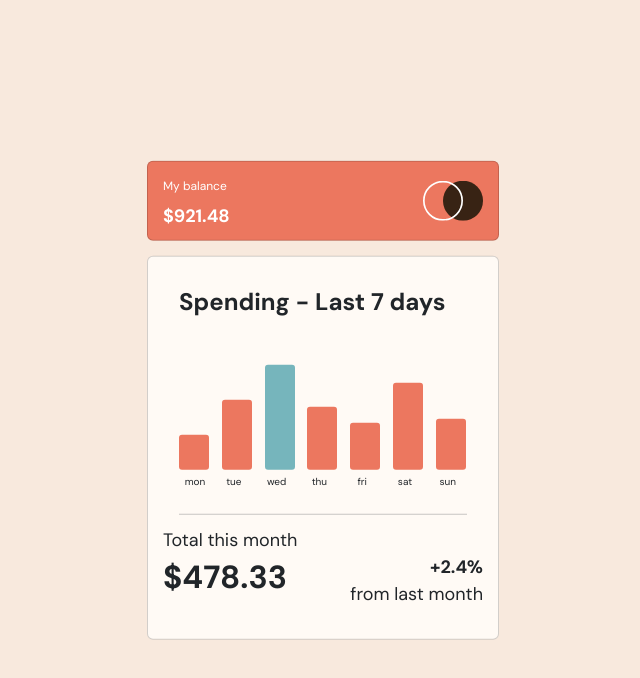
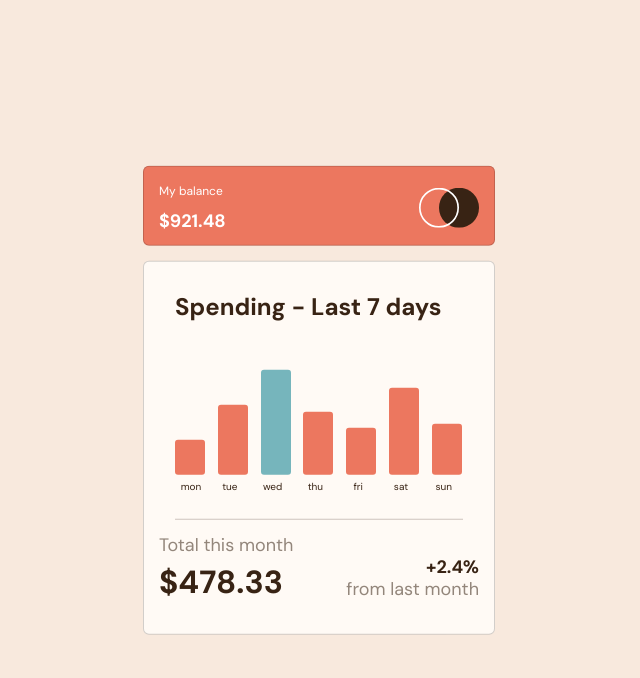
Before and after one commit to ashish-tiwari98/Expenses-chart-component, a plain HTML site: page index.html in a window 1280 px wide. Shown: the whole page, without its empty margins (317-957 px from the left). Drawn offline with nearby package versions, Linux system fonts and the light colour scheme.

Commit message:
completed project

```diff
--- a/index.html
+++ b/index.html
@@ -20,12 +20,12 @@
   <main class="container vertical">
     <div class="card header">
       <div class="row">
-      <div class="col-md-6">
+      <div class="col">
         <p class="mb-2 balance">My balance</p>
         <p><strong>$921.48</strong></p>
       </div>
-      <div class="col-md-6 mt-1">
-      <img src="images/logo.svg">
+      <div class="col">
+      <img src="images/logo.svg" alt="logo" class="logo">
       </div>
     </div>
     </div>
@@ -45,14 +45,14 @@
       </div>
       <hr class="my-3">
       </div>
-        <p class="mb-0">Total this month</p>
+        <p class="mb-0 light">Total this month</p>
         <div class="row">
-          <div class="col-md-6">
+          <div class="col">
         <h2 class="mt-1"><strong>$478.33</strong></h2>
           </div>
-          <div class="col-md-6">
+          <div class="col">
             <p class="mb-0 increment"><strong>+2.4%</strong></p>
-            <p class="increment">from last month</p>
+            <p class="increment light">from last month</p>
          </div>
         </div>
       </div>
--- a/index.js
+++ b/index.js
@@ -45,7 +45,7 @@ var obj = JSON.parse('[\
     const node = document.createTextNode(obj[$i].day);
     para.appendChild(node);
     para.style.position="absolute";
-    para.style.bottom="150px";
+    para.style.bottom="140px";
     para.style.fontSize="10px";
     para.style.width="30px";
     para.style.display="inline-block";
@@ -64,9 +64,6 @@ var obj = JSON.parse('[\
     id1=id.id;
     var index = obj.map(function(e) { return e.day; }).indexOf(id1);
     id.childNodes[0].innerHTML=obj[index].amount;
-    var t=obj[index].amount;
-
-    // id.childNodes[0].style.top=obj[index].amount+"px";
   }
 
   function fun1(id){
--- a/styles.css
+++ b/styles.css
@@ -5,10 +5,11 @@ body{
     background-color:hsl(27, 66%, 92%);
     font-family: 'DM Sans', sans-serif;
     font-size: 18px;
+    color:hsl(25, 47%, 15%);
 }
 
 .container{
-    width:24rem;
+    max-width:24rem;
 }
 .vertical{
     position: absolute;
@@ -19,19 +20,19 @@ body{
 
 .card{
     width:22rem;
-    margin:auto;
     padding:15px;
 }
 
 .header{
-    margin-bottom: 15px !important;
+    margin-bottom: 15px;
     background-color: hsl(10, 79%, 65%);
     color:white;
-    height:80px;
+    max-height:80px;
 }
 
-.col-md-6 img{
+.logo{
     float: right;
+    margin-top:6px;
     width:60px;
 }
 
@@ -42,6 +43,10 @@ body{
 .main-body{
     background-color: hsl(33, 100%, 98%);
 }
+.heading{
+    color:hsl(25, 47%, 15%);
+}
+
 
 hr{
     position: relative;
@@ -50,7 +55,13 @@ hr{
 
 .increment{
     float: right;
+    margin-top: -5px;
 }
+
+.light{
+    color:hsl(28, 10%, 53%);
+}
+
   /* Tooltip text */
 .tooltiptext {
     border-bottom: 1px dotted black;
@@ -58,18 +69,16 @@ hr{
     visibility: hidden;
     width: 36px;
     margin-left: -4px;
-    background-color:black;
+    background-color:hsl(25, 47%, 15%);
     color: #fff;
     text-align: center;
     border-radius: 6px;
     font-size: 12px;
-    /* Position the tooltip text - see examples below! */
     position: absolute;
     margin-top: -35px !important;
     z-index: 1;
   }
 
-  /* Show the tooltip text when you mouse over the tooltip container */
 .days:hover .tooltiptext {
     visibility: visible;
   }
```
